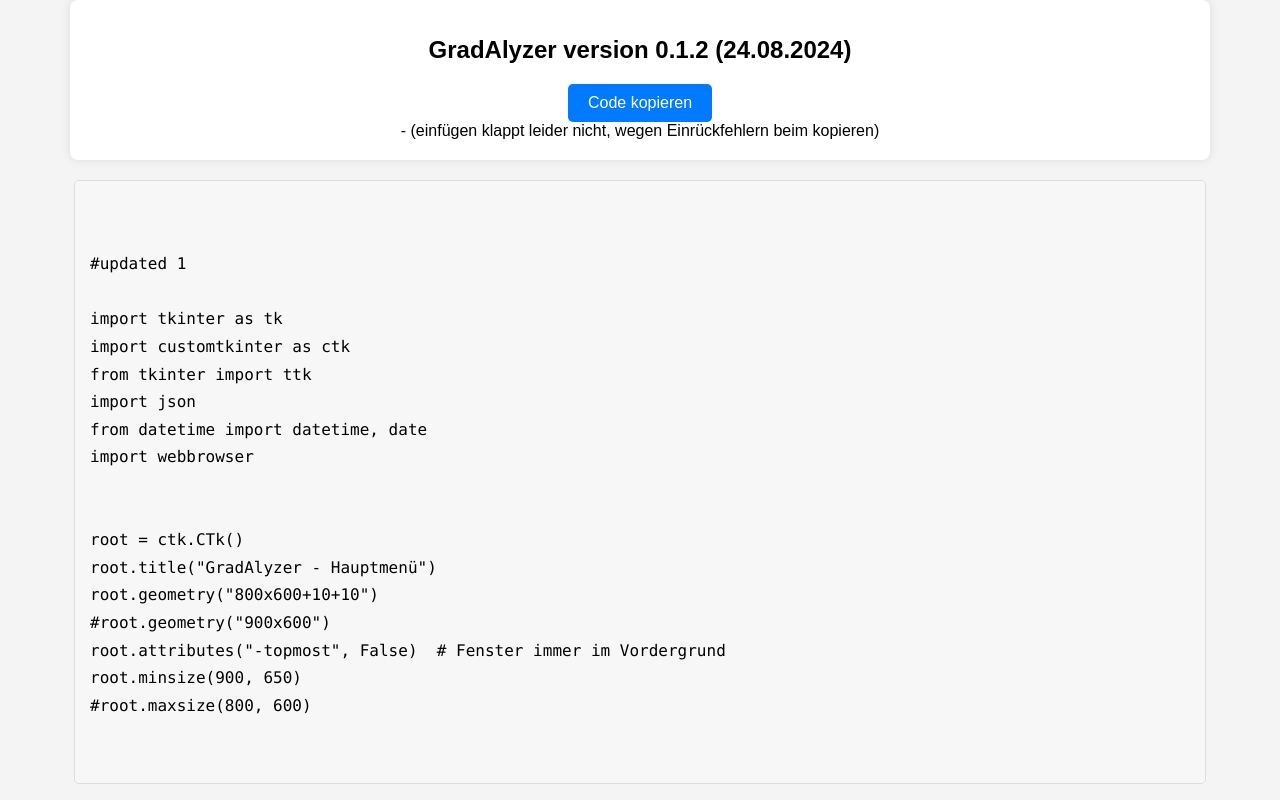
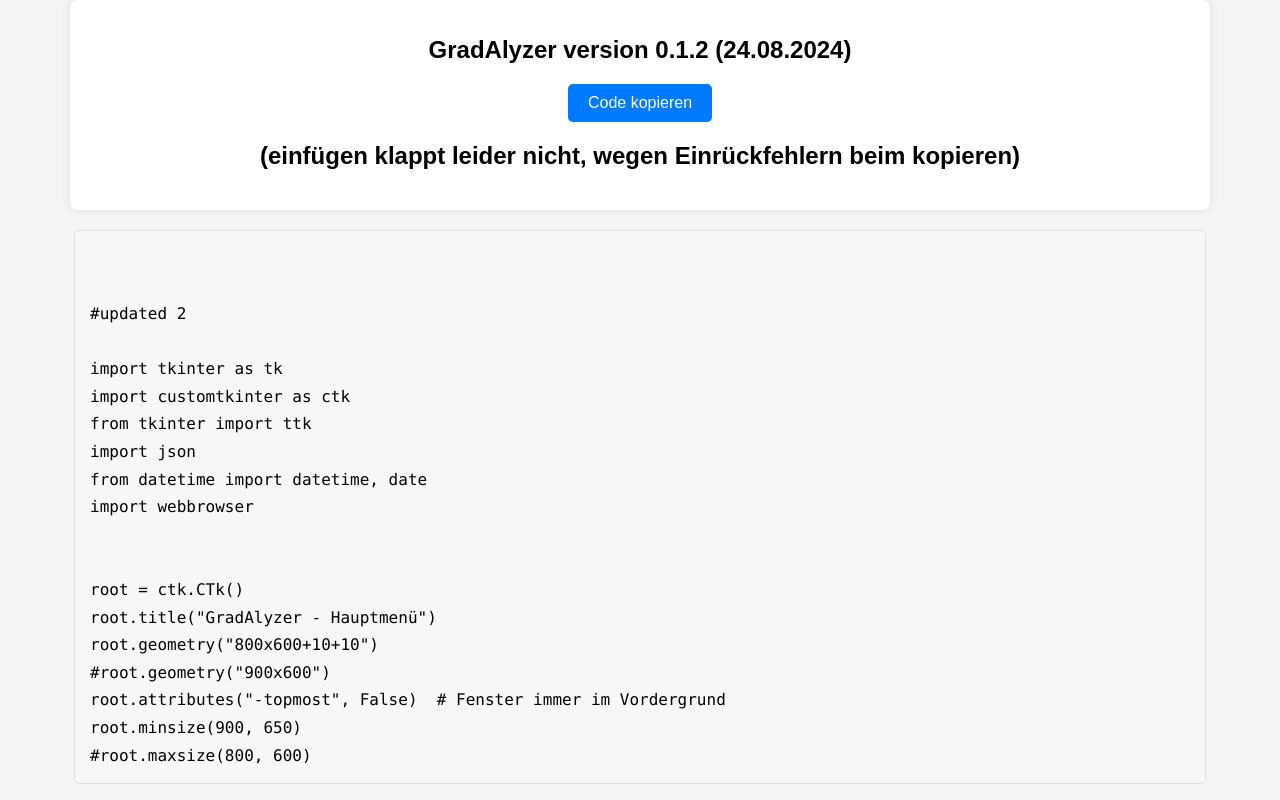
Before and after one commit to jon141/Jonas-Kappel-GradAlyzer, a plain HTML site: page index.html in a window 1280 px wide. Drawn offline with Linux system fonts and the light colour scheme.

Commit message:
index.html

```diff
--- a/index.html
+++ b/index.html
@@ -63,13 +63,13 @@
     <div class="container">
         <h1>GradAlyzer version 0.1.2 (24.08.2024)</h1>
         <button onclick="copyCode()">Code kopieren</button>
-        -
-        (einfügen klappt leider nicht, wegen Einrückfehlern beim kopieren)
+        <h2>(einfügen klappt leider nicht, wegen Einrückfehlern beim kopieren)</h2>
+
     </div>
 
     <pre><code id="pythonCode">
 
-#updated 1
+#updated 2
 
 import tkinter as tk
 import customtkinter as ctk
```
